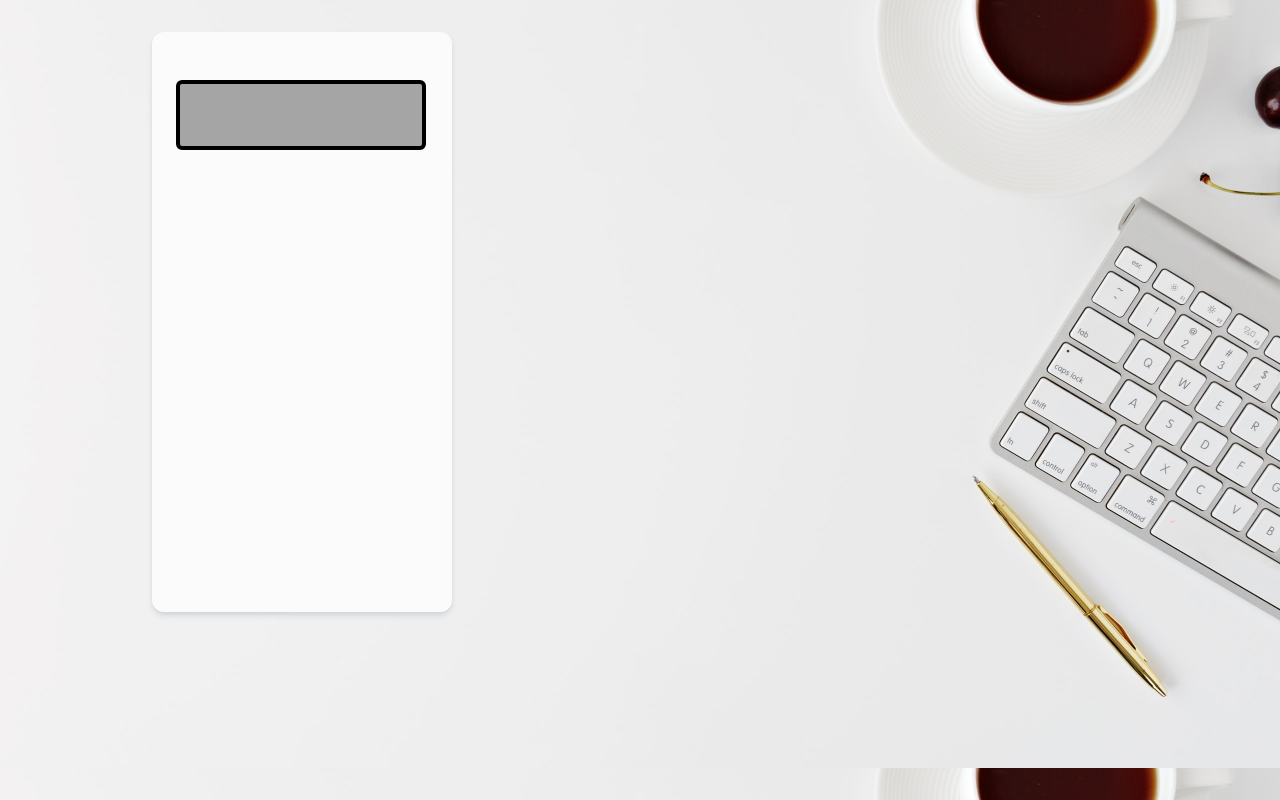
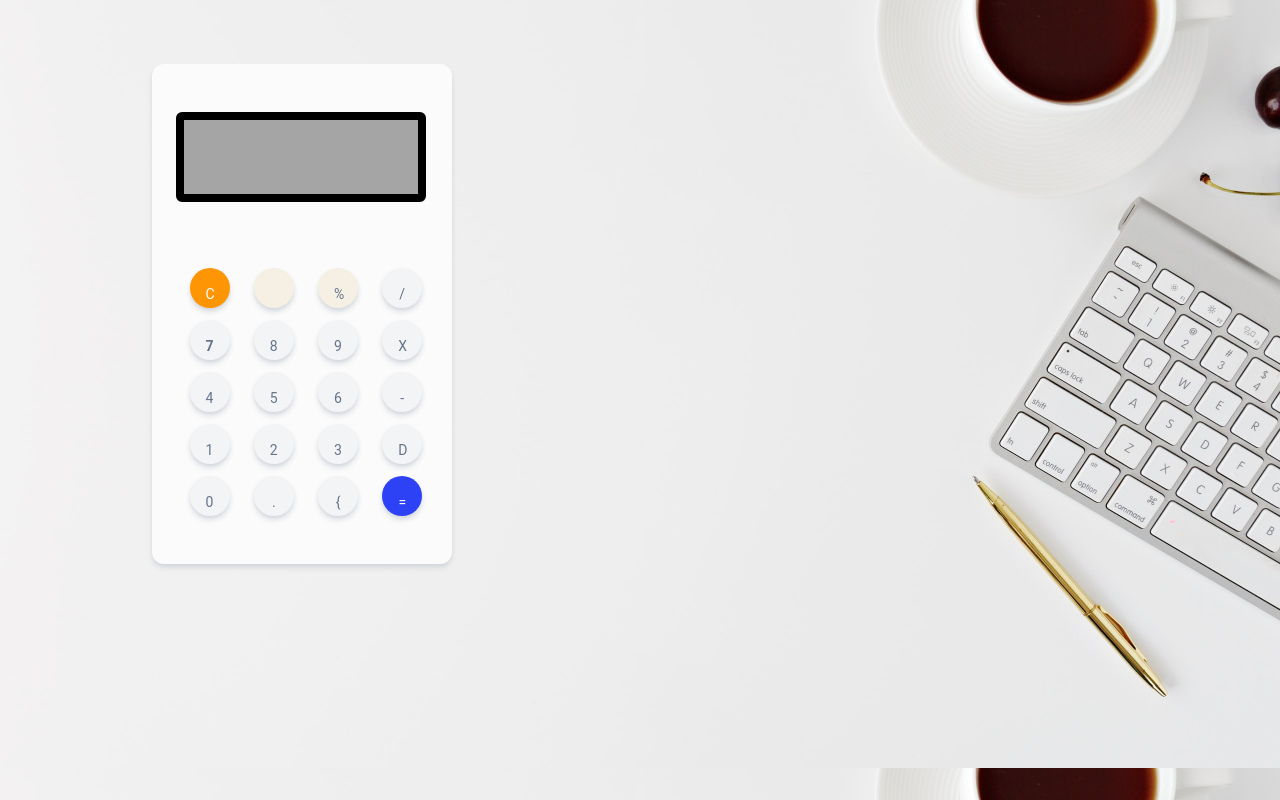
Before and after one commit to kelly1801/calc, a website: page src/index.html in a window 1280 px wide. Drawn offline with Linux system fonts and the light colour scheme.

Commit message:
add layout

```diff
--- a/src/index.html
+++ b/src/index.html
@@ -9,12 +9,38 @@
 <body class="bg-calc">
 
 
+<!--principal container-->
+<div id="principal_container" class="container overflow-hidden h-[500px] w-[300px] ml-[9.5rem] my-[4rem] bg-[#fbfbfb] rounded-xl shadow-md shadow-gray-300 mx-auto flex">
+<!-- start lector-->
+  <div id="lector" class="h-[90px] w-[250px] bg-[#A5A5A5] border-8 border-black rounded-md ml-6 absolute mt-12"></div>
+<!--end lector-->
+<!--start buttons-->
+<div id="button_section" class="mx-auto columns-4 gap-8 h-5/6 w-3/4 my-48">
 
-<div id="principal_container" class="container h-[580px] w-[300px] ml-[9.5rem] my-[2rem] bg-[#fbfbfb] rounded-xl shadow-md shadow-gray-300 mx-auto">
-<div id="lector" class="h-[70px] w-[250px] bg-[#A5A5A5] border-4 border-black rounded-md ml-6 absolute mt-12">
+  <button class="btn-calc bg-[#FE9505] text-white">C</button>
+  <button class="btn-calc font-bold">7</button>
+  <button class="btn-calc">4</button>
+  <button class="btn-calc">1</button>
+  <button class="btn-calc">0</button>
+  <button class="btn-calc bg-[#F5F0E3]"></button>
+  <button class="btn-calc">8</button>
+  <button class="btn-calc">5</button>
+  <button class="btn-calc">2</button>
+  <button class="btn-calc">.</button>
+  <button class="btn-calc bg-[#F5F0E3]">%</button>
+  <button class="btn-calc">9</button>
+  <button class="btn-calc">6</button>
+  <button class="btn-calc">3</button>
+  <button class="btn-calc">{</button>
+  <button class="btn-calc">/</button>
+  <button class="btn-calc">X</button>
+  <button class="btn-calc">-</button>
+  <button class="btn-calc">D</button>
+  <button class="btn-calc bg-[#2D41F5] text-white">=</button>
 
 </div>
-
+<!--end buttons-->
+<!--ends principal container-->
 </div>
 
 
--- a/src/input.css
+++ b/src/input.css
@@ -1,3 +1,23 @@
 @tailwind base;
 @tailwind components;
 @tailwind utilities;
+
+@layer base{
+@fontface{
+        font-family: "Roboto";
+        src: url("https://fonts.googleapis.com/css2?family=Roboto:ital,wght@1,300&display=swap" rel="stylesheet");
+        font-weight: normal;
+        font-style: normal;
+    }
+    .roboto{
+        font-family: "Roboto";
+    }
+}
+@layer components{
+
+
+    .btn-calc{
+        @apply roboto text-slate-500 text-sm text-center mt-3 p-4 h-10 w-10 mx-auto rounded-full bg-[#F3F4F6] shadow-md shadow-gray-300
+    }
+
+};
```
Also changed, not shown: dist/output.css.
